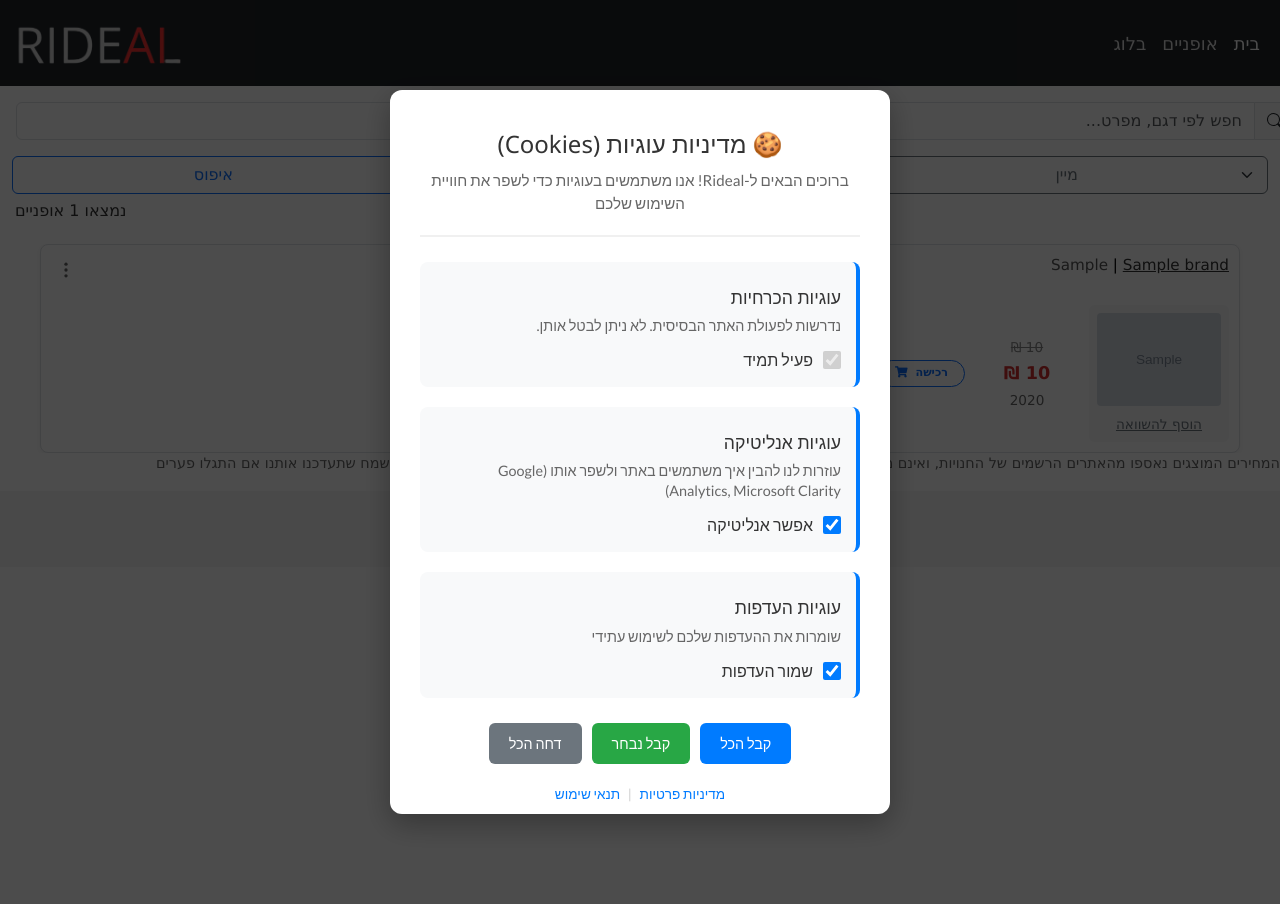
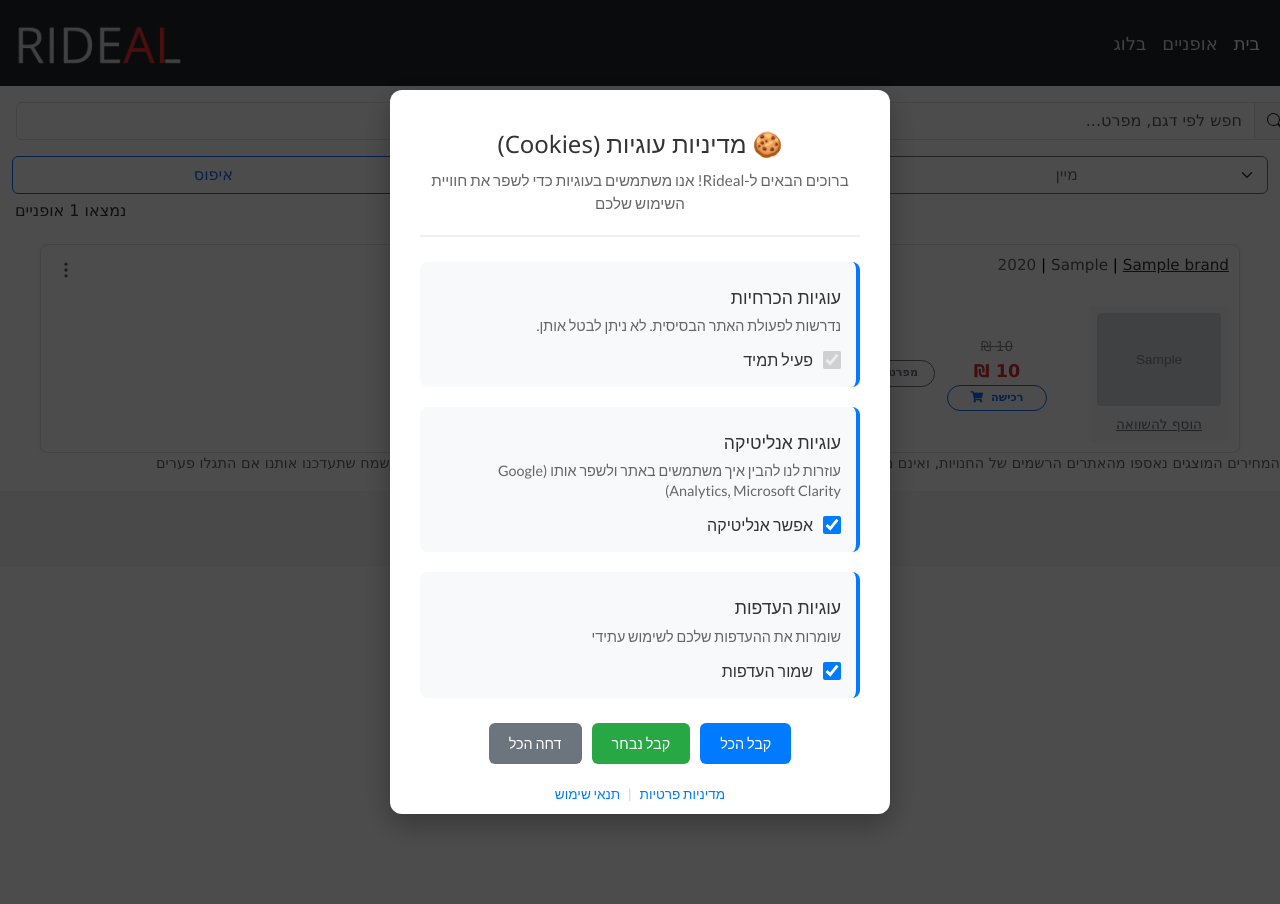
Before and after one commit to RomanCheprack/emtb, a Flask app: page /bikes in a window 1280 px wide. Run offline with Flask 3, Linux system fonts and the light colour scheme; tables that the repository leaves empty hold one stand-in row (values such as "Sample post"); grey boxes marked "Sample" are stand-in pictures; data that the repository does not hold is empty; some libraries are stand-ins or nearby versions.

Commit message:
adding some style to cards

```diff
--- a/static/js/bikes.js
+++ b/static/js/bikes.js
@@ -339,7 +339,7 @@ document.addEventListener("DOMContentLoaded", () => {
                         </svg>
                     </button>
                     <div class="bike-header-info">
-                        <span class="bike-model">${adaptedBike.model}</span> | <a href="#" class="bike-brand-link">${adaptedBike.brand}</a>
+                        ${adaptedBike.year ? `<span class="bike-year-header">${adaptedBike.year}</span> | ` : ''}<span class="bike-model">${adaptedBike.model}</span> | <a href="#" class="bike-brand-link">${adaptedBike.brand}</a>
                     </div>
                     <div class="bike-row-content">
                         <div class="bike-image-container">
@@ -350,17 +350,16 @@ document.addEventListener("DOMContentLoaded", () => {
                         </div>
                         <div class="bike-price-container">
                             ${priceHTML}
-                            ${adaptedBike.year ? `<p class="bike-year">${adaptedBike.year}</p>` : ''}
+                            <button class="btn btn-outline-primary purchase-btn" data-bike-id="${adaptedBike.id}" data-product-url="${adaptedBike.listing.product_url || ''}">
+                                <i class="fas fa-shopping-cart me-1"></i>
+                                רכישה
+                            </button>
                         </div>
                         <div class="bike-actions-container">
                             <div class="bike-actions-top">
                                 <button type="button" class="btn btn-outline-secondary details-btn" data-bike-id="${adaptedBike.id}">
                                     <i class="fas fa-info-circle me-1"></i>
                                     מפרט
-                                </button>
-                                <button class="btn btn-outline-primary purchase-btn" data-bike-id="${adaptedBike.id}" data-product-url="${adaptedBike.listing.product_url || ''}">
-                                    <i class="fas fa-shopping-cart me-1"></i>
-                                    רכישה
                                 </button>
                             </div>
                         </div>
--- a/static/styles/bikes.css
+++ b/static/styles/bikes.css
@@ -93,7 +93,7 @@
     text-align: right;
     z-index: 10;
     max-width: calc(100% - 60px);
-    direction: rtl;
+    direction: ltr;
     font-size: 0.95rem;
     line-height: 1.4;
 }
@@ -117,6 +117,12 @@
     text-decoration: underline;
 }
 
+.bike-header-info .bike-year-header {
+    display: inline;
+    color: #666;
+    margin: 0;
+}
+
 .bike-row-content {
     display: flex;
     align-items: center;
@@ -138,6 +144,7 @@
     border-radius: 6px;
     padding: 8px;
     order: 1;
+    margin-left: 1.875rem;
 }
 
 .bike-image-container .bike-row-image {
@@ -244,6 +251,15 @@
     display: inline-block;
 }
 
+.bike-price-container .purchase-btn {
+    margin-top: 8px;
+    font-size: 0.75rem;
+    padding: 5px 10px;
+    white-space: nowrap;
+    width: 100%;
+    max-width: 120px;
+}
+
 .bike-actions-container {
     flex-shrink: 0;
     display: flex;
@@ -328,6 +344,7 @@
     .bike-image-container {
         width: 120px;
         min-height: 120px;
+        margin-left: 1.875rem;
     }
 
     .bike-details-container {
@@ -374,6 +391,7 @@
         min-height: 100px;
         padding: 5px;
         order: 1;
+        margin-left: 1.875rem;
     }
 
     .bike-image-container .bike-compare-link {
@@ -398,6 +416,12 @@
         order: 2;
     }
 
+    .bike-price-container .purchase-btn {
+        font-size: 0.65rem;
+        padding: 4px 8px;
+        max-width: 100px;
+    }
+
     .bike-price-original {
         font-size: 0.75rem;
     }
@@ -405,6 +429,7 @@
     .bike-price-discount,
     .bike-price-current {
         font-size: 0.95rem;
+        margin-bottom: 0.5rem;
     }
 
     .bike-actions-container {
@@ -440,7 +465,7 @@
 
     .bike-row-content {
         gap: 6px;
-        margin-top: 55px;
+        margin-top: 35px;
     }
 
     .bike-header-info {
@@ -467,6 +492,7 @@
         width: 80px;
         min-height: 80px;
         padding: 4px;
+        margin-left: 1.875rem;
     }
 
     .bike-image-container .bike-compare-link {
@@ -486,6 +512,12 @@
         min-width: 70px;
     }
 
+    .bike-price-container .purchase-btn {
+        font-size: 0.6rem;
+        padding: 3px 6px;
+        max-width: 90px;
+    }
+
     .bike-price-original {
         font-size: 0.7rem;
     }
@@ -493,6 +525,7 @@
     .bike-price-discount,
     .bike-price-current {
         font-size: 0.85rem;
+        margin-bottom: 0.5rem;
     }
 
     .bike-actions-container {
--- a/templates/bikes.html
+++ b/templates/bikes.html
@@ -89,7 +89,7 @@
             </button>
             <!-- Brand and model in top-right -->
             <div class="bike-header-info">
-                <span class="bike-model">{{ bike['model'] }}</span> | <a href="#" class="bike-brand-link">{{bike['firm']}}</a>
+                {% if bike['year'] %}<span class="bike-year-header">{{ bike['year'] }}</span> | {% endif %}<span class="bike-model">{{ bike['model'] }}</span> | <a href="#" class="bike-brand-link">{{bike['firm']}}</a>
             </div>
             <div class="bike-row-content">
                 <div class="bike-image-container">
@@ -122,9 +122,10 @@
                         {% endif %}
                     </div>
                     {% endif %}
-                    {% if bike['year'] %}
-                    <p class="bike-year">{{ bike['year'] }}</p>
-                    {% endif %}
+                    <button class="btn btn-outline-primary purchase-btn" data-bike-id="{{ bike['id'] }}" data-product-url="{{ bike.get('product_url', '') }}">
+                        <i class="fas fa-shopping-cart me-1"></i>
+                        רכישה
+                    </button>
                 </div>
                 <div class="bike-actions-container">
                     <div class="bike-actions-top">
@@ -133,10 +134,6 @@
                                 data-bike-id="{{ bike['id'] }}">
                             <i class="fas fa-info-circle me-1"></i>
                             מפרט
-                        </button>
-                        <button class="btn btn-outline-primary purchase-btn" data-bike-id="{{ bike['id'] }}" data-product-url="{{ bike.get('product_url', '') }}">
-                            <i class="fas fa-shopping-cart me-1"></i>
-                            רכישה
                         </button>
                     </div>
                 </div>
```
